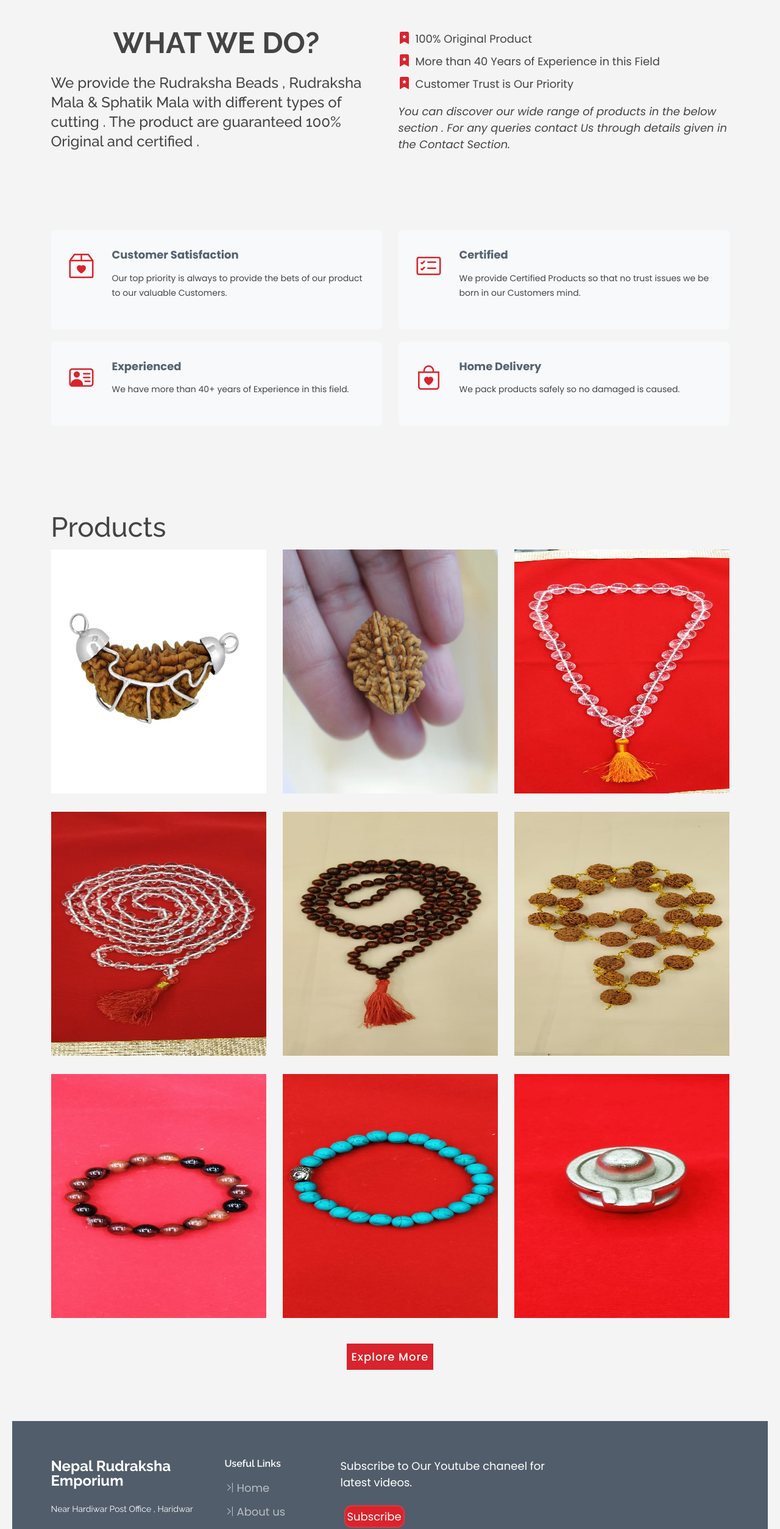
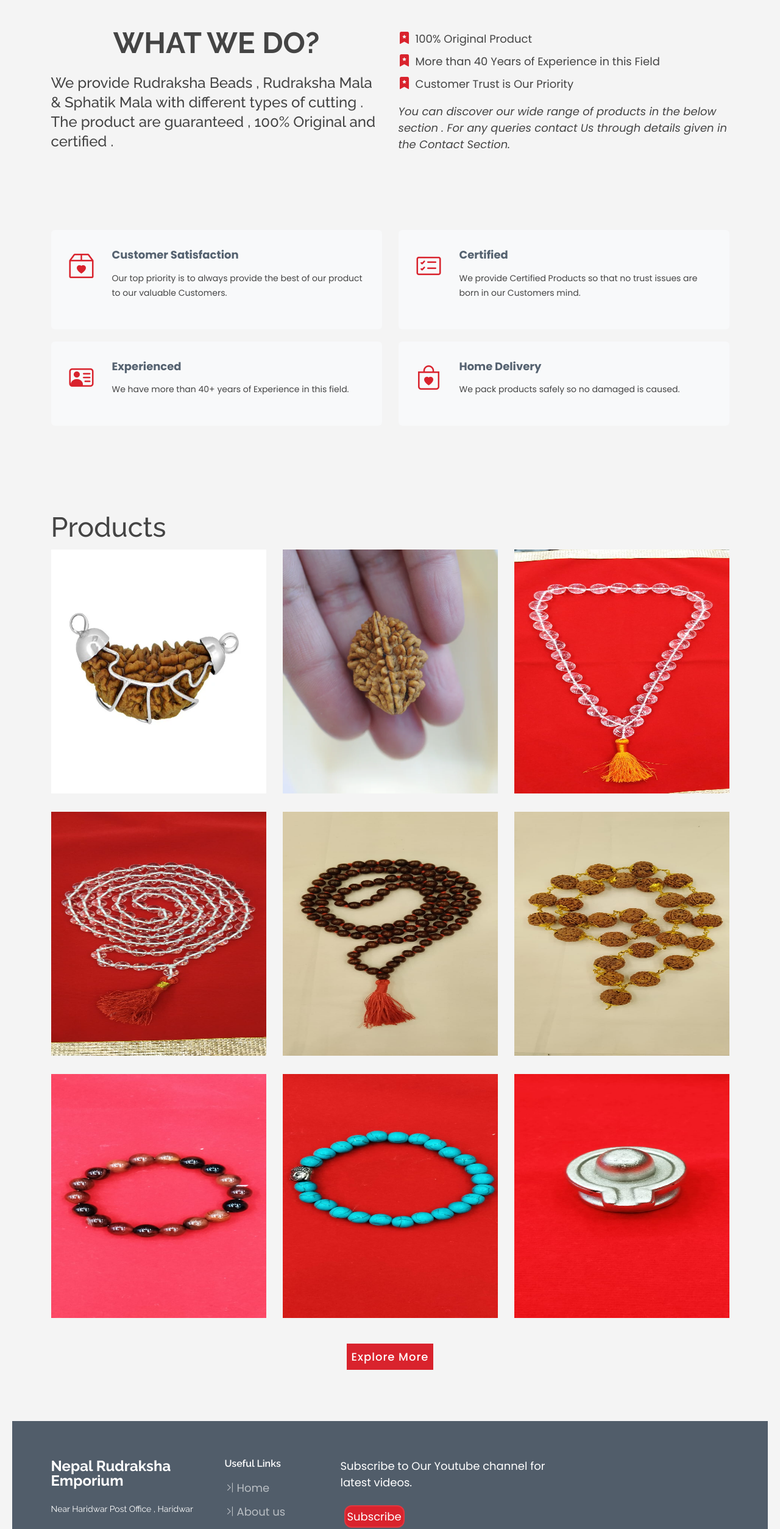
Before and after one commit to Raghav-28/E-commerce-site, a plain HTML site: page index.html in a window 1280 px wide. Shown: the part 840-3347 px from the top of the page at 61% size. Drawn offline with Linux system fonts and the light colour scheme.

Commit message:
changes of spellings

```diff
--- a/index.html
+++ b/index.html
@@ -120,7 +120,7 @@
         <div class="row content">
           <div class="col-lg-6">
             <h2>What We DO?</h2>
-            <h3>We provide the Rudraksha Beads , Rudraksha Mala & Sphatik Mala with different types of cutting . The product are guaranteed 100% Original and certified .</h3>
+            <h3>We provide Rudraksha Beads , Rudraksha Mala & Sphatik Mala with different types of cutting . The product are guaranteed , 100% Original and certified .</h3>
           </div>
           <div class="col-lg-6 pt-4 pt-lg-0">
             <ul>
@@ -147,14 +147,14 @@
             <div class="icon-box">
               <i class="bi bi-box2-heart"></i>
               <h4><a href="#">Customer Satisfaction</a></h4>
-              <p>Our top priority is always to provide the bets of our product to our valuable Customers.</p>
+              <p>Our top priority is  to always provide the best of our product to our valuable Customers.</p>
             </div>
           </div>
           <div class="col-md-6 mt-4 mt-md-0">
             <div class="icon-box">
               <i class="bi bi-card-checklist"></i>
               <h4><a href="#">Certified</a></h4>
-              <p>We provide Certified Products so that no trust issues we be born in our Customers mind.</p>
+              <p>We provide Certified Products so that no trust issues are born in our Customers mind.</p>
             </div>
           </div>
           <div class="col-md-6 mt-4 mt-md-0">
@@ -282,9 +282,9 @@
           <div class="footer-info">
             <h3>Nepal Rudraksha Emporium</h3>
             <p>
-              Near Hardiwar Post Office , Haridwar<br><br>
+              Near Haridwar Post Office , Haridwar<br><br>
               <strong>Phone:</strong>+91 99976 82508<br>
-              <strong>Email:</strong>nepalRudraksha<br>
+              <strong>Email:</strong>nepalrudrakshaemporium@gmail.com<br>
             </p>
             <div class="social-links mt-3">
               <a href="https://www.instagram.com/uttarakhand_Rudraksha?igsh=MXFqZTVvdHBjZTQwdA=="><i class="bi bi-instagram "></i></a>
@@ -306,7 +306,7 @@
 
 
         <div class="col-lg-4 col-md-6 footer-newsletter">
-          <p>Subscribe to Our Youtube chaneel for latest videos.</p>
+          <p>Subscribe to Our Youtube channel for latest videos.</p>
           <div>
             <a href=""></a>
           </div>
```
Also changed, not shown: about.html (+3 -3 lines), cart.html (+3 -3 lines), contact.html (+4 -4 lines), extras/b.ill.html (+3 -3 lines), portfolio-details.html (+3 -3 lines).
